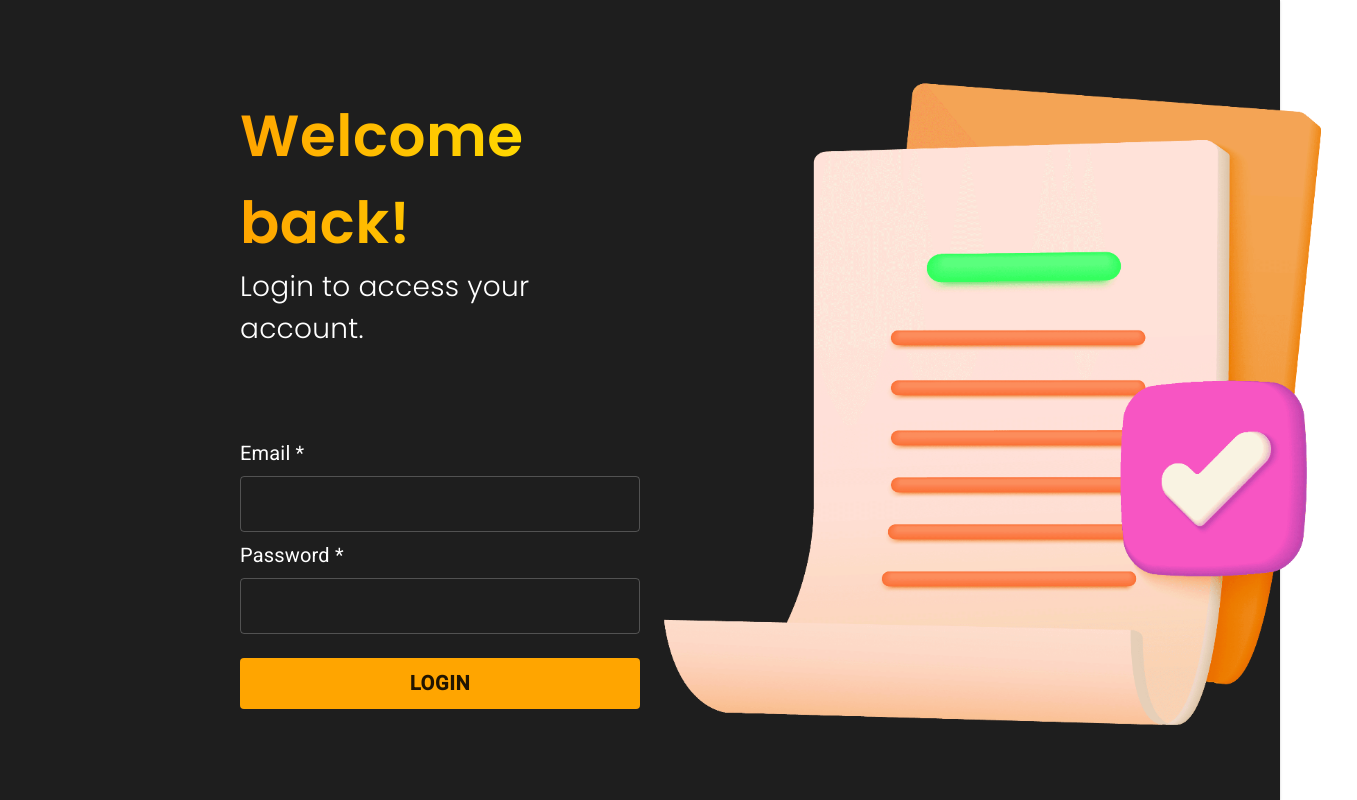
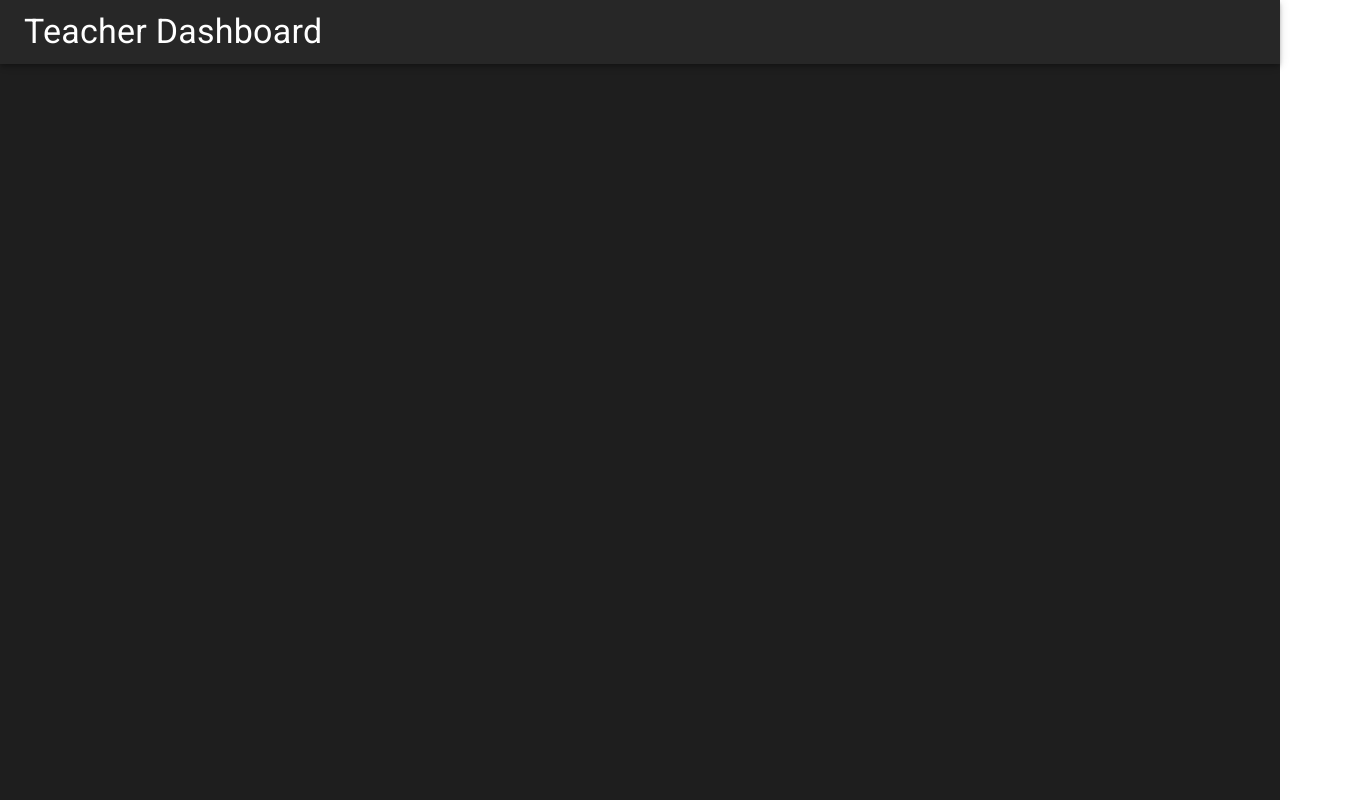
Before and after one commit to WinayGupta777/Assignment_Management, a React (Create React App) app in the folder frontend/: page / in a window 1280 px wide. Shown: the whole page, 1357 px wide, since content can reach past the window. Built offline with nearby package versions, Linux system fonts and the light colour scheme.

Commit message:
Initialized component for Dashboard; AppBar created;

```diff
--- a/frontend/src/App.js
+++ b/frontend/src/App.js
@@ -3,6 +3,7 @@ import React from 'react';
 import { ThemeProvider, createTheme } from '@mui/material/styles';
 import { Paper } from '@mui/material';
 import LoginPage from "./components/LoginPage";
+import DashboardMain from "./components/DashboardMain";
 
 const darkTheme = createTheme({
   palette: { mode: 'dark' }
@@ -14,7 +15,7 @@ function App() {
     <ThemeProvider theme={darkTheme}>
       <Paper style={{ height: "100vh" }} square={true}>
         <div className="App">
-          <LoginPage />
+          <DashboardMain />
         </div>
       </Paper>
     </ThemeProvider>
--- /dev/null
+++ b/frontend/src/components/DashboardMain.js
@@ -0,0 +1,16 @@
+import { AppBar, Box, Toolbar, Typography } from '@mui/material';
+import React from 'react'
+
+const DashboardMain = () => {
+    return (
+        <Box>
+            <AppBar position="fixed" >
+                <Toolbar>
+                    <Typography variant='h4'>Teacher Dashboard</Typography>
+                </Toolbar>
+            </AppBar>
+        </Box>
+    )
+}
+
+export default DashboardMain;
```
